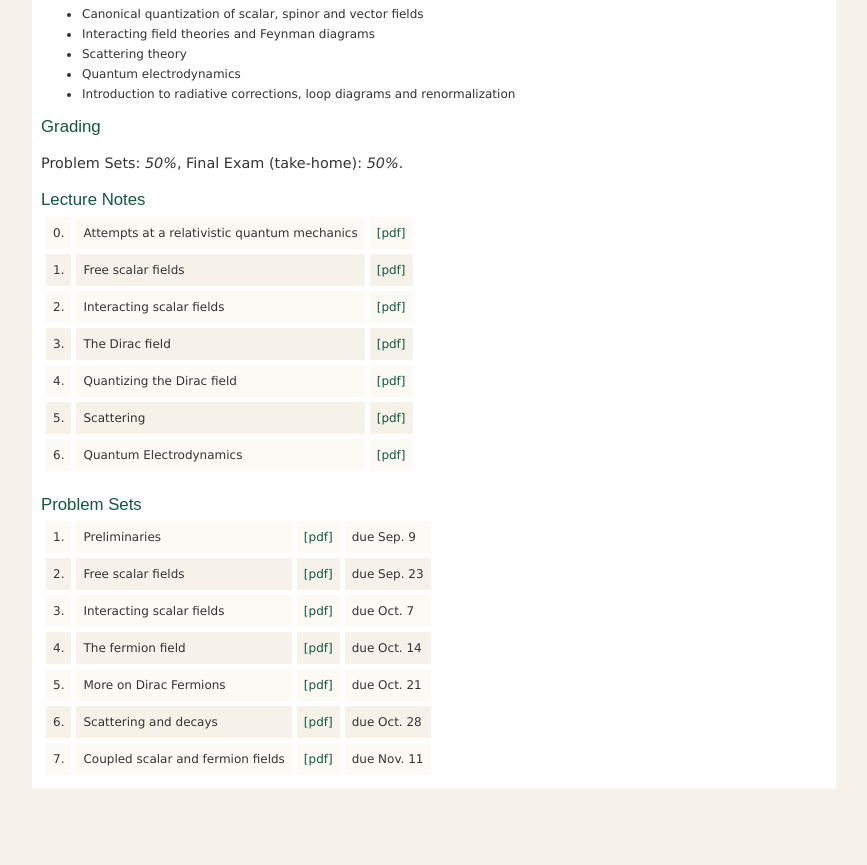
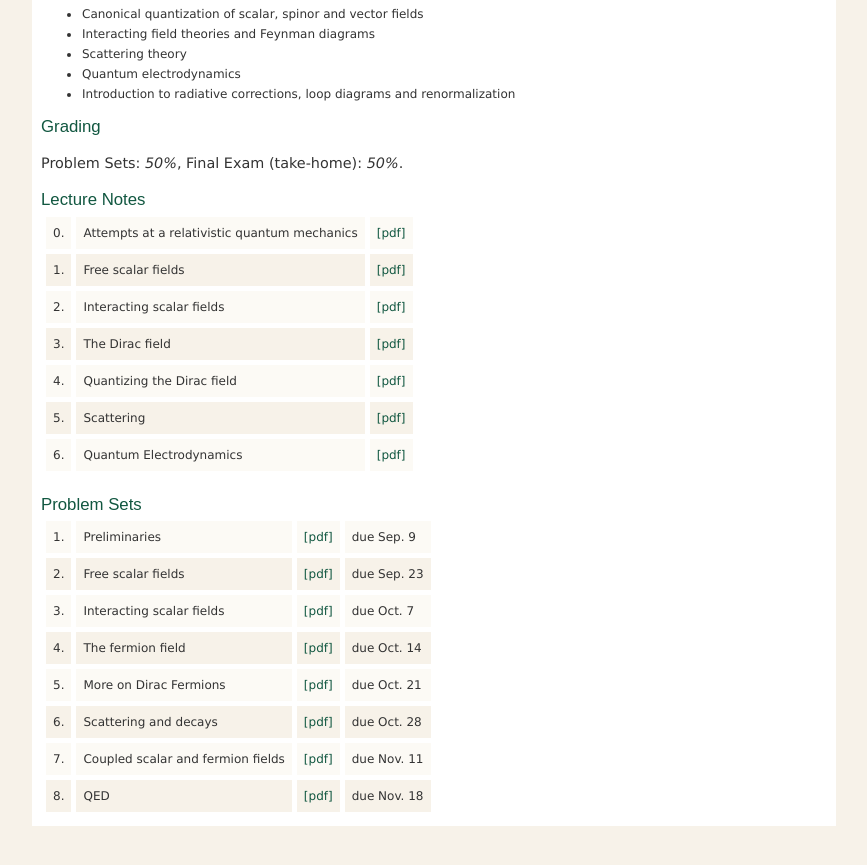
Before and after one commit to jozefdudek/personal_website, a Jekyll site: the page built from Phys721.html, in a window 1280 px wide and 900 px high, scrolled down 1603 px. Shown: the top 865 px of the window, without its empty margins (192-1059 px from the left). Built offline with Jekyll 4.4.1, drawn with Linux system fonts in a browser that asks for light colours.

Commit message:
added hw 8

```diff
--- a/Phys721.html
+++ b/Phys721.html
@@ -313,19 +313,19 @@ and we will arrange some accommodation.</p>
         <td class="highlights">due Nov. 11</td>
       </tr>
 
-<!--
+
 
 
                 <tr class="highlights">
-        <td class="highlights"> 9. </td>
+        <td class="highlights"> 8. </td>
         <td class="highlights">QED</td>
         <td class="highlights">
-          <a href="https://wm1693.box.com/s/rws9lvevz1mn31riiy6z1v3czku811ls">[pdf]</a>
+          <a href="https://wm1693.box.com/s/y9j5q45ctxuxsy03q53kmfabo2lboitm">[pdf]</a>
         </td>
-        <td class="highlights">due Nov. 10</td>
+        <td class="highlights">due Nov. 18</td>
       </tr>
 
-
+<!--
                <tr class="highlights">
         <td class="highlights"> 10. </td>
         <td class="highlights">Evaluating one-loop diagrams</td>
```
